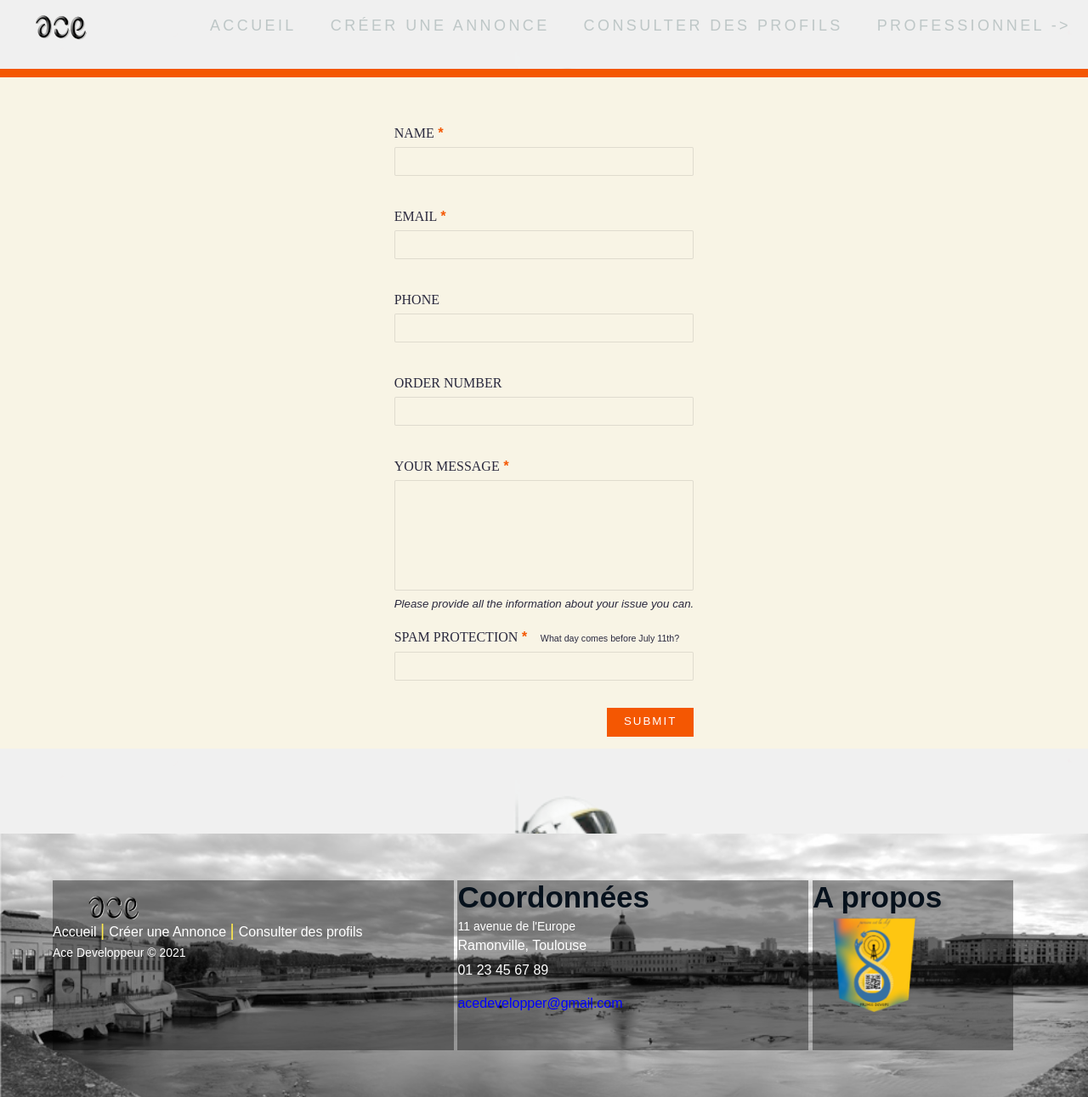
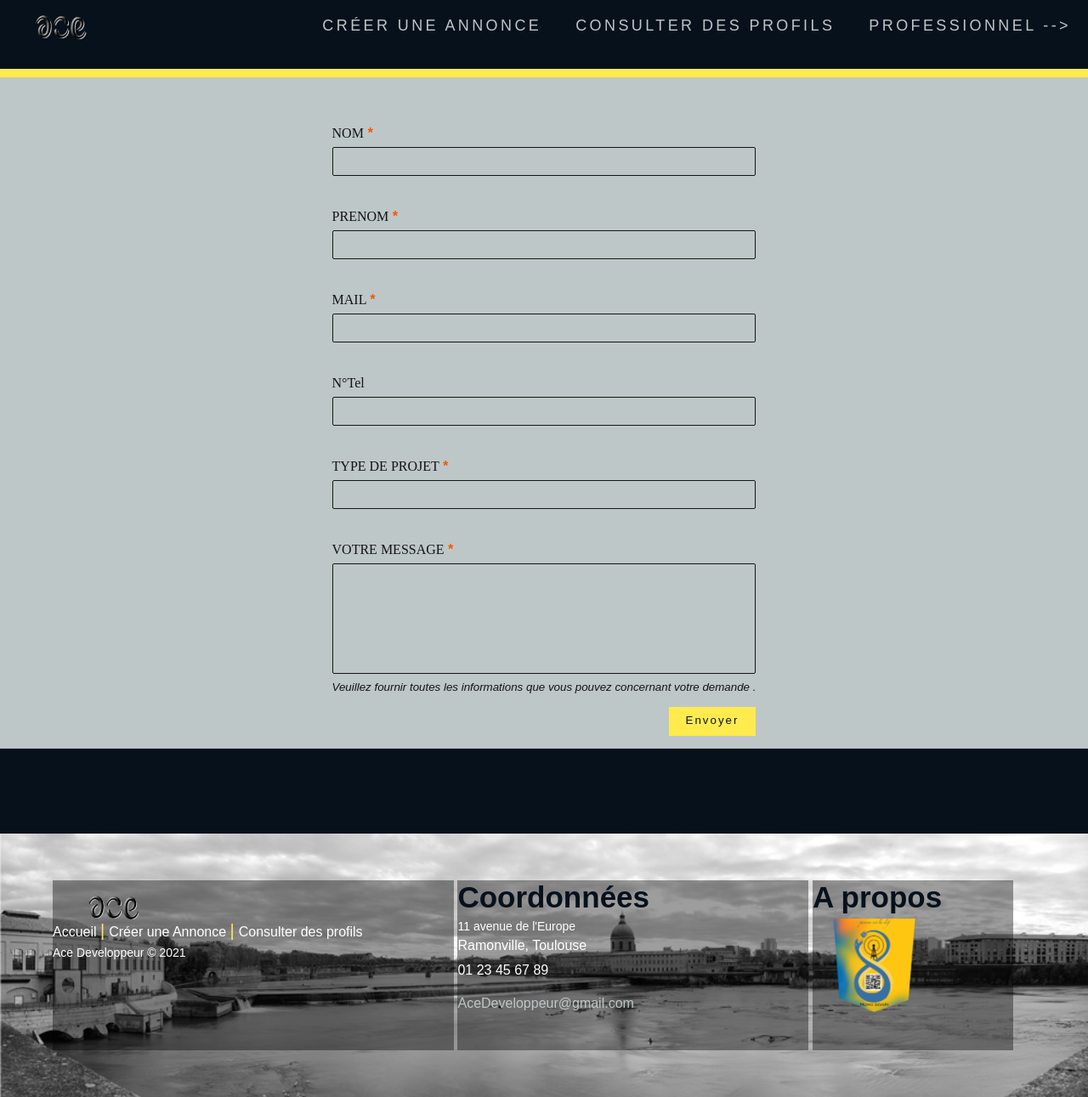
Before and after one commit to AceTBan/ProjetFilRouge, a Django app: page /AceDev/formulaire/ in a window 1280 px wide. Shown: the whole page at 85% size. Run offline with Django 3.2, Linux system fonts and the light colour scheme; some web fonts are replaced.

Commit message:
le bon commit de fin de semaine

```diff
--- a/AceDeveloppeur/AceDev/static/AceDev/style.css
+++ b/AceDeveloppeur/AceDev/static/AceDev/style.css
@@ -23,7 +23,8 @@
 }
 
 body {
-    background-image:url(./images/1bis.png);
+    background-color: #06111C;
+    /* background-image:url(./images/1bis.png); */
     background-position: center;
     background-size: cover;
     /* background-repeat: no-repeat; */
@@ -92,7 +93,7 @@
 }
 
 .title_container h1{
-    color: #fff;
+    color: #BEC7C7;
     font-size: 100px;
     font-family: 'Rocked', sans-serif;
     text-transform: capitalize;
@@ -399,8 +400,8 @@
     border: 0px solid aqua;
     margin: 0.5rem;
     position: relative;
-    width: 590px;
-    height: 280px;
+    width: 720px;
+    height: 480px;
     overflow: hidden;
     border-radius: 0.5rem;
     flex: 1;
@@ -592,7 +593,7 @@
 }
 
 .footer-distributed .footer-center p a{
-	color:  rgb(0, 0, 255);
+	color:  #BEC7C7;
 	text-decoration: none;;
 }
 
@@ -1090,10 +1091,10 @@
     justify-items: center;
     font-size: 12pt;
     font-family: "Spartan";
-    color: #2A293E;
-  background: #f8f4e5;
+    color: #121317;
+  background: #BEC7C7;
   padding: 50px 100px;
-  border-top: 10px solid #f45702;
+  border-top: 10px solid #FFEB4D;
 }
 
 label, input, textarea {
@@ -1127,15 +1128,15 @@
 
 input, textarea {
   border: none;
-  border: 1px solid rgba(0, 0, 0, 0.1);
+  border: 1px solid #121712;
   border-radius: 2px;
-  background: #f8f4e5;
+  background: #BEC7C7;
   padding-left: 5px;
   outline: none;
 }
 
 input:focus, textarea:focus {
-  border: 1px solid #6bd4b1;
+  border: 1px solid red;
 }
 
 textarea {
@@ -1148,8 +1149,8 @@
   line-height: 24pt;
   padding: 0 20px;
   border: none;
-  background: #f45702;
-  color: white;
+  background: #FFEB4D;
+  color: #121317;
   letter-spacing: 2px;
   transition: 0.2s all ease-in-out;
   border-bottom: 2px solid transparent;
@@ -1157,8 +1158,8 @@
 }
 button:hover {
   background: inherit;
-  color: #f45702;
-  border-bottom: 2px solid #f45702;
+  color: #FFEB4D;
+  border-bottom: 2px solid #FFEB4D;
 }
 
 
@@ -1169,7 +1170,7 @@
 textarea:-webkit-autofill,
 textarea:-webkit-autofill:hover,
 textarea:-webkit-autofill:focus {
-  border: 1px solid #6bd4b1;
+  border: 1px solid red;
   -webkit-text-fill-color: #2A293E;
   transition: background-color 5000s ease-in-out 0s;
 }
--- a/AceDeveloppeur/AceDev/templates/AceDev/accueil.html
+++ b/AceDeveloppeur/AceDev/templates/AceDev/accueil.html
@@ -13,14 +13,15 @@
 <body>
   <!-- ----------          <header>          ---------- -->
   <div class="header_container">
-    <img class="logo" src="{% static 'AceDev/images/ace.png' %}">
+    <a href="{% url 'AceDev:accueil' %}">
+      <img class="logo" src="{% static 'AceDev/images/ace.png' %}">
+    </a>
     <nav>
       <div class="right">
         <ul>
-          <li><a href="{% url 'AceDev:accueil' %}">Accueil</a></li>
           <li><a href="{% url 'AceDev:formulaire' %}">Créer une annonce</a></li>
           <li><a href="{% url 'AceDev:cvtheque' %}">Consulter des profils</a></li>
-          <li><a href="{% url 'AceDev:accueilPro' %}">Professionnel -></a></li>
+          <li><a href="{% url 'AceDev:accueilPro' %}">Professionnel --></a></li>
         </ul>
       </div>
     </nav>
@@ -45,8 +46,8 @@
 
   <div id="stripped">
       <svg xmlns="http://www.w3.org/2000/svg" viewBox="0 0 1500 1062">
-          <polyline points="0,154 131,0 0,348 269,0 0,562 437,0
-          0,766 565,14 0,1062 719,0 289,1062 843,0 543,1062 995,0 729,1062 1161,0 947,1062 1307,0 1143,1062 1500,162 1299,1062 1500,830"/>
+          <polyline points="0,180 120,0 0,360 280,0 0,555 444,0
+          0,777 555,10 0,1111 720,0 280,1080 850,0 543,1080 999,0 720,1080 1111,0 951,1080 1200,0 1200,1080 1500,0 1234,1080 1500,800"/>
       </svg>
   </div>
 
@@ -66,37 +67,34 @@
   <div class="content-wrapper">
 
     <div class="news-card">
-      <a href="#" class="news-card__card-link"></a>
+      <a href="{% url 'AceDev:formulaire' %}" class="news-card__card-link"></a>
       <img src="{% static 'AceDev/images/4.jpg' %}" alt="" class="news-card__image">
       <div class="news-card__text-wrapper">
         <h2 class="news-card__title">Envie d'un site web ?</h2>
         <div class="news-card__details-wrapper">
           <p class="news-card__excerpt">Parlez-nous de votre projet, poster une annonce ^^</p>
-          <a href="{% url 'AceDev:formulaire' %}" class="news-card__read-more">—>c'est ici<— <i class="fas fa-long-arrow-alt-right"></i></a>
         </div>
       </div>
     </div>
 
     <div class="news-card">
-      <a href="#" class="news-card__card-link"></a>
+      <a href="{% url 'AceDev:cvtheque' %}" class="news-card__card-link"></a>
       <img src="{% static 'AceDev/images/5.png' %}" alt="" class="news-card__image">
       <div class="news-card__text-wrapper">
         <h2 class="news-card__title">Consulter les profils des nos développeur.</h2>
         <div class="news-card__details-wrapper">
           <p class="news-card__excerpt">Faite du lèche vitrine en regardent les réalisation de nos chers dev ;)</p>
-          <a href="{% url 'AceDev:cvtheque' %}" class="news-card__read-more">—>c'est ici<— <i class="fas fa-long-arrow-alt-right"></i></a>
         </div>
       </div>
     </div>
 
     <div class="news-card">
-      <a href="#" class="news-card__card-link"></a>
+      <a href="{% url 'AceDev:accueilPro' %}" class="news-card__card-link"></a>
       <img src="{% static 'AceDev/images/6.jpg' %}" alt="" class="news-card__image">
       <div class="news-card__text-wrapper">
         <h2 class="news-card__title">Créer votre compte & devenez prestataire.</h2>
         <div class="news-card__details-wrapper">
           <p class="news-card__excerpt">Professionnelle ou freelance vos compétences peuvent rendre bien des services .</p>
-          <a href="{% url 'AceDev:accueilPro' %}" class="news-card__read-more">—>c'est ici<— <i class="fas fa-long-arrow-alt-right"></i></a>
         </div>
       </div>
     </div>
@@ -143,7 +141,7 @@
       </div>
       <div>
         <i class="fa fa-envelope"></i>
-        <p><a href="mailto:acedevelopper@gmail.com">acedevelopper@gmail.com</a></p>
+        <p><a href="mailto:acedevelopper@gmail.com">AceDeveloppeur@gmail.com</a></p>
       </div>
     </div>
     <div class="footer-right">
--- a/AceDeveloppeur/AceDev/templates/AceDev/formulaire.html
+++ b/AceDeveloppeur/AceDev/templates/AceDev/formulaire.html
@@ -5,15 +5,19 @@
 
 
 
-    <div class="contact-us">
-        <form action="#">
-          <label for="customerName">NAME <em>&#x2a;</em></label><input id="customerName" name="customerName" required="" type="text" /><label for="customerEmail">EMAIL <em>&#x2a;</em></label><input id="customerEmail" name="customerEmail" required="" type="email" /><label for="customerPhone">PHONE</label><input id="customerPhone" name="customerPhone" pattern="[0-9]{3}-[0-9]{3}-[0-9]{4}" type="tel" /><label for="orderNumber">ORDER NUMBER</label><input id="orderNumber" name="orderNumber" type="text" /><label for="customerNote">YOUR MESSAGE <em>&#x2a;</em></label><textarea id="customerNote" name="customerNote" required="" rows="4"></textarea>
-          <h3>
-            Please provide all the information about your issue you can.
-          </h3>
-          <label for="spamProtection">SPAM PROTECTION <em>&#x2a; </em><span>&nbsp;&nbsp;&nbsp;&nbsp;What day comes before July 11th?</span></label><input id="spamProtection" name="spamProtection" type="text" /><button id="customerOrder">SUBMIT</button>
-        </form>
-      </div>
+<div class="contact-us">
+  <form action="#">
+    <label for="customerName">NOM <em>&#x2a;</em></label><input id="customerName" name="customerName" required="" type="text" />
+    <label for="customerFirstName">PRENOM <em>&#x2a;</em></label><input id="customerFirstName" name="customerFirstName" required="" type="text" />
+    <label for="customerEmail">MAIL <em>&#x2a;</em></label><input id="customerEmail" name="customerEmail" required="" type="email" />
+    <label for="customerPhone">N°Tel</label><input id="customerPhone" name="customerPhone" pattern="[0-9]{3}-[0-9]{3}-[0-9]{4}" type="tel" />
+    <label for="customerTypeProject">TYPE DE PROJET <em>&#x2a;</em></label><input id="customerTypeProject" name="customerTypeProject" required="" type="text" />
+    <label for="customerNote">VOTRE MESSAGE <em>&#x2a;</em></label><textarea id="customerNote" name="customerNote" required="" rows="4"></textarea>
+    <h3>
+      Veuillez fournir toutes les informations que vous pouvez concernant votre demande . </h3>
+      <button id="customerOrder">Envoyer</button>
+  </form>
+</div>
 
 
 
```
Also changed, not shown: AceDeveloppeur/AceDev/static/AceDev/stylePro.css (+14 -13 lines), AceDeveloppeur/AceDev/templates/AceDev/accueilPro.html (+8 -11 lines), AceDeveloppeur/AceDev/templates/AceDev/cvtheque.html (+24 -6 lines), AceDeveloppeur/AceDev/templates/AceDev/service.html (+9 -1 lines), CDC/charte graphique/exemple de  l'annonce.png (renamed from CDC/charte graphique/annonce.png), CDC/charte graphique/exemple de la page d'accueil.PNG (added), CDC/charte graphique/exemple des offres.PNG (added), CDC/charte graphique/exemple du pop up sign up.PNG (renamed from CDC/charte graphique/sign up.PNG), CDC/charte graphique/exemple header.PNG (renamed from CDC/charte graphique/Capture1.PNG).
